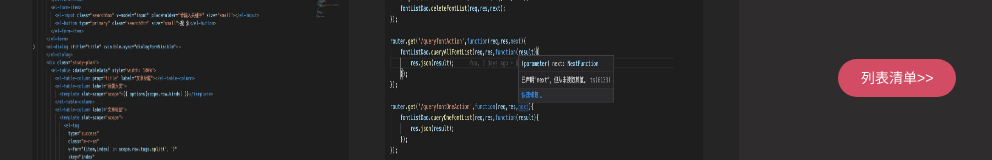
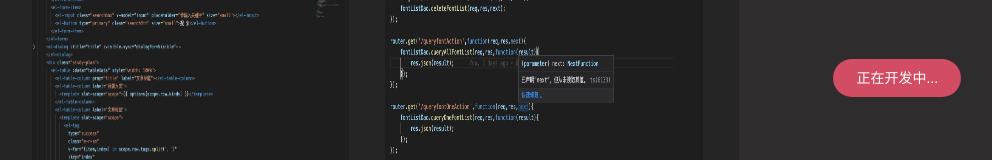
Before and after one commit to YUZIMMD/blog-YUZIMMD, a Vue app in the folder client/: page / in a window 1280 px wide. Both pictures are taken after a click on the button "个人主页". Shown: the part 502-662 px from the top of the page, without its empty margins (96-1088 px from the left). Built offline with nearby package versions, Linux system fonts and the light colour scheme; a small style sheet from the web is missing; what mavon-editor would draw is missing.

Commit message:
修改提示

```diff
--- a/client/src/views/index.vue
+++ b/client/src/views/index.vue
@@ -65,7 +65,7 @@
         </div>
         <div class="item more" @click="toDetails()">
           <el-button class="btn-style-user-details" round @click="linkTo()"
-            >列表清单>></el-button
+            >正在开发中...</el-button
           >
         </div>
       </div>
```
